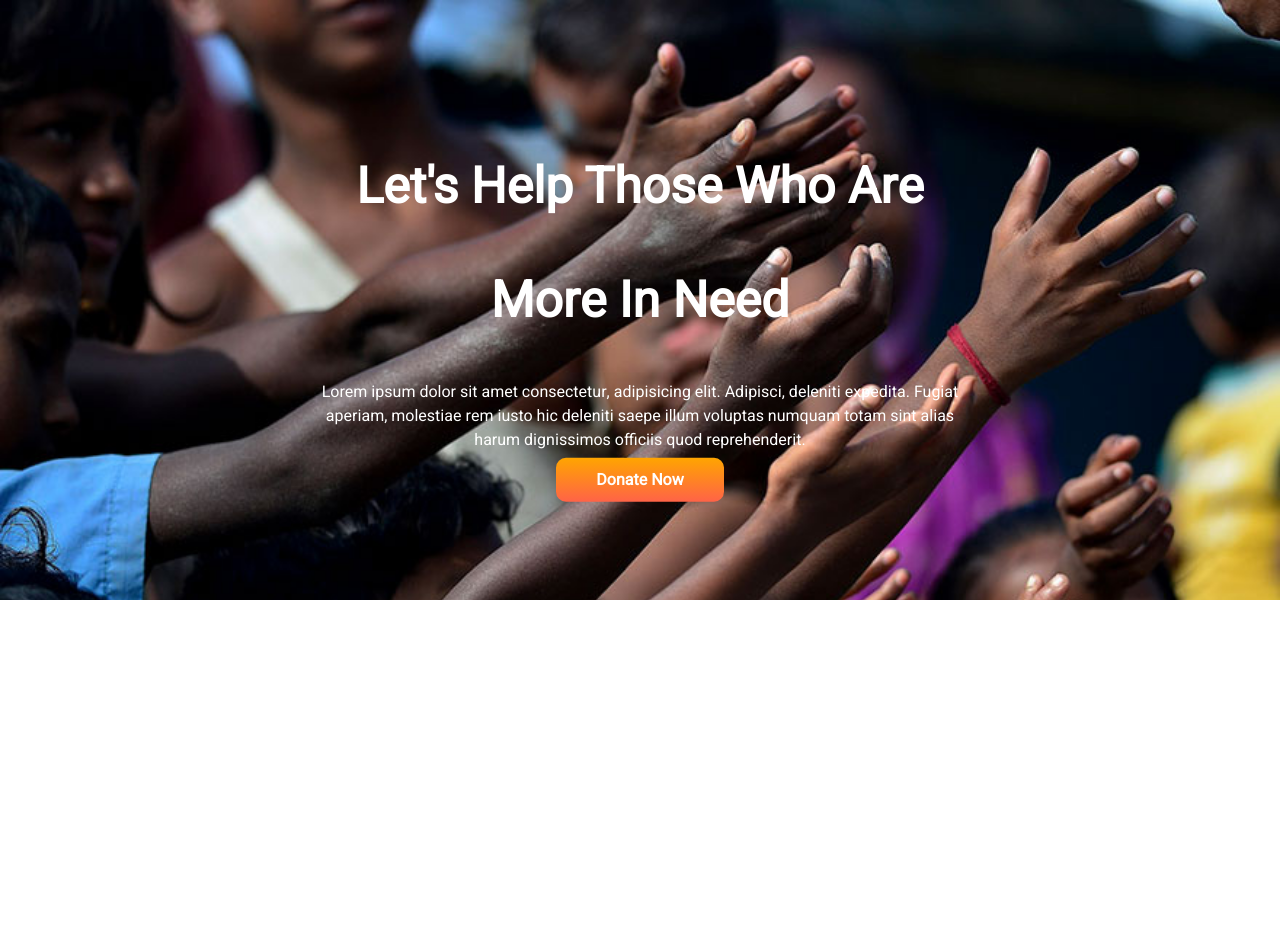
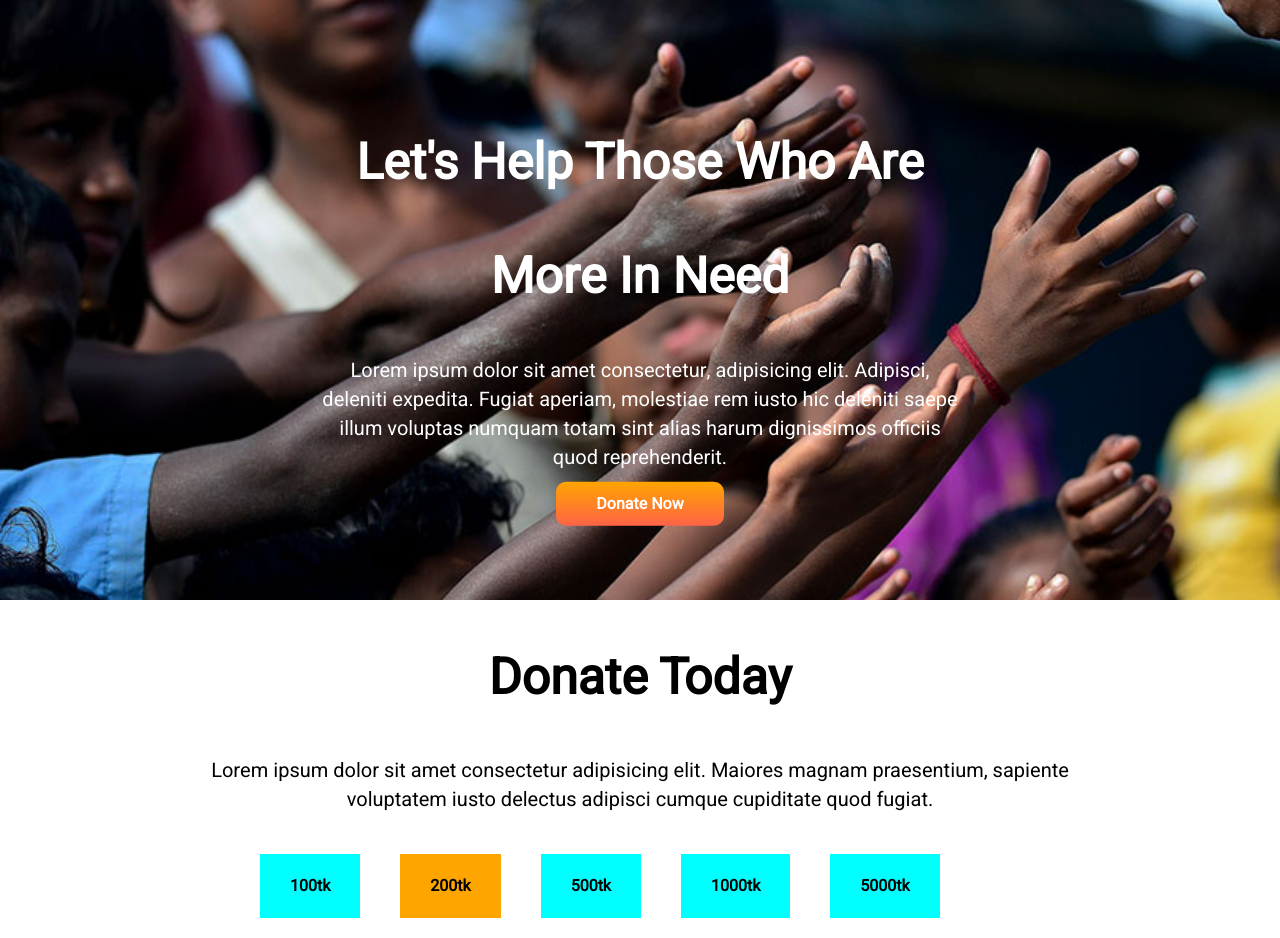
Before and after one commit to mdsaifulalambd/donate_today_bd, a plain HTML site: page index.html in a window 1280 px wide. Before the commit the page ends 800 px from the top, so only its background shows below. Drawn offline with Linux system fonts and the light colour scheme.

Commit message:
donate-amount-added

```diff
--- a/index.html
+++ b/index.html
@@ -25,6 +25,27 @@
         </div>
 
     </section>
+    <section class="donate-amount">
+        <div>
+            <h1>Donate Today</h1>
+            <p>Lorem ipsum dolor sit amet consectetur adipisicing elit. Maiores magnam praesentium, sapiente voluptatem
+                iusto delectus adipisci cumque cupiditate quod fugiat.</p>
+        </div>
+
+        <div class="donate-amount-input">
+            <ul>
+                <li><a>100tk</a></li>
+                <li style="background-color:orange "><a>200tk</a></li>
+                <li><a>500tk</a></li>
+                <li><a>1000tk</a></li>
+                <li><a>5000tk</a></li>
+
+            </ul>
+
+        </div>
+
+
+    </section>
 
 </body>
 
--- a/style.css
+++ b/style.css
@@ -25,6 +25,10 @@ h1 {
     font-size: 50px;
 }
 
+p {
+    font-size: 20px;
+}
+
 .top-banner-text {
     text-align: center;
     position: absolute;
@@ -33,3 +37,29 @@ h1 {
     transform: translate(-50%, -50%);
     color: white;
 }
+
+.donate-amount {
+    text-align: center;
+    margin-left: 200px;
+    margin-right: 200px;
+}
+
+.donate-amount-input {
+    margin: auto;
+}
+
+.donate-amount-input ul {
+    width: 100%;
+    height: 20px;
+    text-align: center;
+}
+
+.donate-amount-input ul li {
+    display: block;
+    float: left;
+    background: cyan;
+    color: black;
+    margin: 20px 20px;
+    padding: 20px 30px;
+    font-weight: bold;
+}
```
